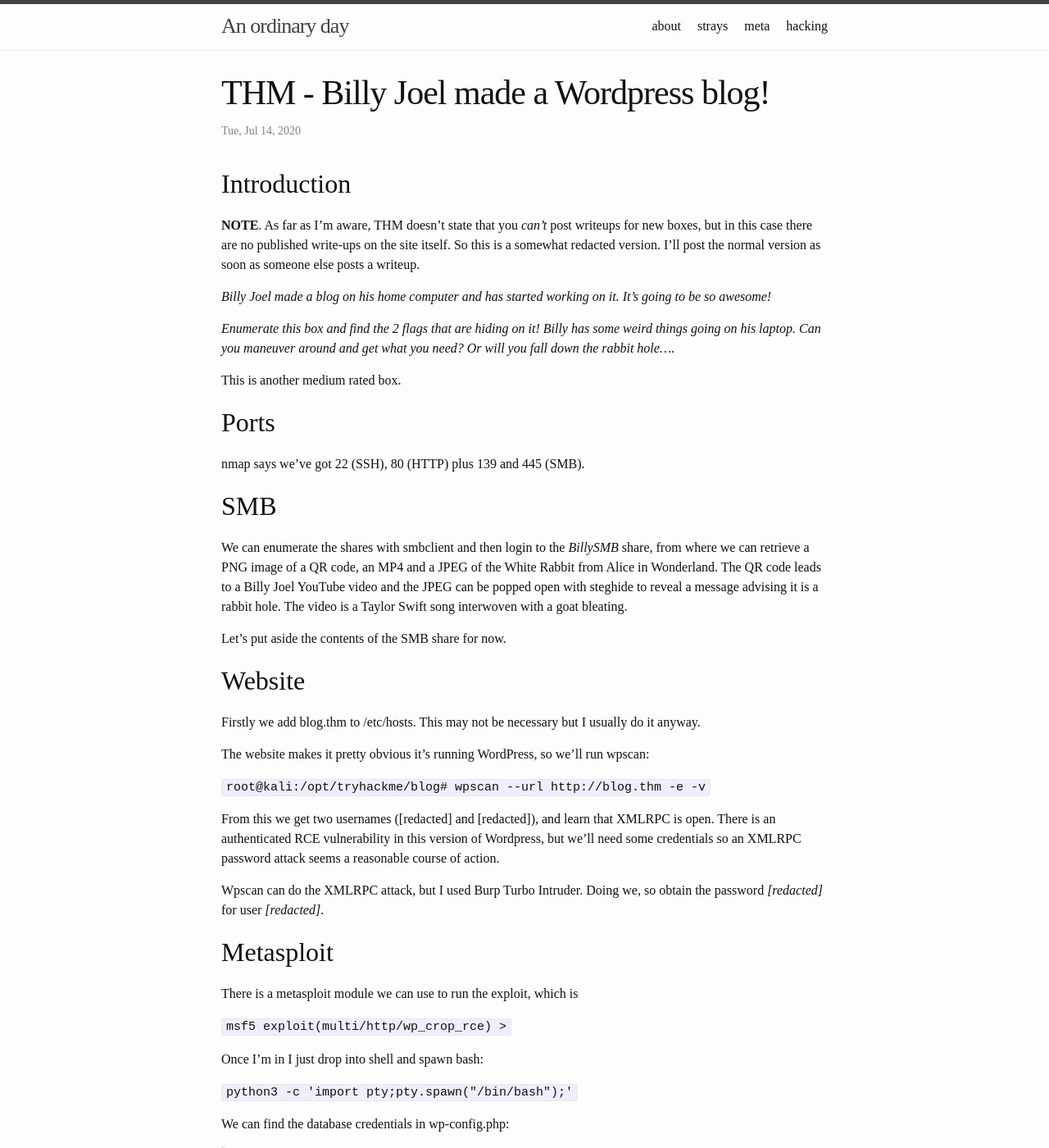
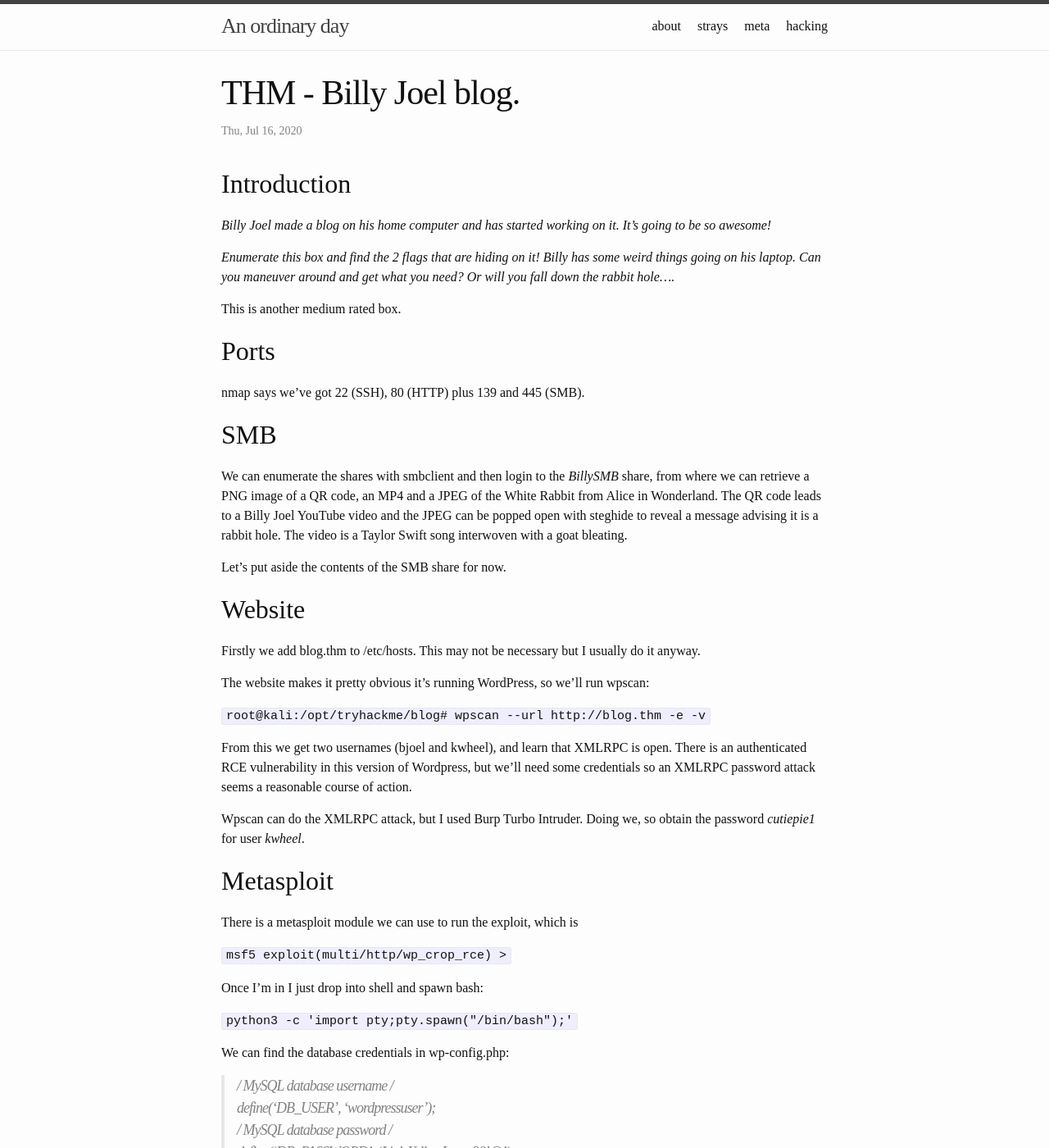
Before and after one commit to 0xordinaryday/blog, a Jekyll site: the page built from hacking/_posts/2020-07-16-blog.md, in a window 1280 px wide and 1400 px high. Shown: the whole window at 82% size. Built offline with Jekyll 4.4.1, drawn with Linux system fonts in a browser that asks for light colours; some of the changed text lies outside the part shown.

Commit message:
Replace redacted version of blog

```diff
--- a/hacking/_posts/2020-07-16-blog.md
+++ b/hacking/_posts/2020-07-16-blog.md
@@ -1,13 +1,11 @@
 ---
 layout: post
-title:  "THM - Billy Joel made a Wordpress blog!"
-date:   2020-07-14 18:00:00 +1000
+title:  "THM - Billy Joel blog."
+date:   2020-07-16 18:00:00 +1000
 category: hacking
 ---
 
 ## Introduction
-**NOTE**. As far as I'm aware, THM doesn't state that you *can't* post writeups for new boxes, but in this case there are no published write-ups on the site itself. So this is a somewhat redacted version. I'll post the normal version as soon as someone else posts a writeup.
-
 *Billy Joel made a blog on his home computer and has started working on it.  It's going to be so awesome!*
 
 *Enumerate this box and find the 2 flags that are hiding on it!  Billy has some weird things going on his laptop.  Can you maneuver around and get what you need?  Or will you fall down the rabbit hole....*
@@ -31,9 +29,9 @@
 root@kali:/opt/tryhackme/blog# wpscan --url http://blog.thm -e -v
 ``
 
-From this we get two usernames ([redacted] and [redacted]), and learn that XMLRPC is open. There is an authenticated RCE vulnerability in this version of Wordpress, but we'll need some credentials so an XMLRPC password attack seems a reasonable course of action.
+From this we get two usernames (bjoel and kwheel), and learn that XMLRPC is open. There is an authenticated RCE vulnerability in this version of Wordpress, but we'll need some credentials so an XMLRPC password attack seems a reasonable course of action.
 
-Wpscan can do the XMLRPC attack, but I used Burp Turbo Intruder. Doing we, so obtain the password *[redacted]* for user *[redacted]*.
+Wpscan can do the XMLRPC attack, but I used Burp Turbo Intruder. Doing we, so obtain the password *cutiepie1* for user *kwheel*.
 
 ## Metasploit
 There is a metasploit module we can use to run the exploit, which is
@@ -52,14 +50,14 @@
 >/ MySQL database username /
 define('DB_USER', 'wordpressuser');
 / MySQL database password /
-define('DB_PASSWORD', '[redacted]');
+define('DB_PASSWORD', 'LittleYellowLamp90!@');
 
 And then we can log into the database:
 
 ``
 www-data@blog:/dev/shm$ mysql --host=127.0.0.1 --port 3306 -u wordpressuser -p
 ``
->Enter password: [redacted]
+>Enter password: LittleYellowLamp90!@
 Welcome to the MySQL monitor.  Commands end with ; or \g.
 Your MySQL connection id is 38102
 Server version: 5.7.30-0ubuntu0.18.04.1 (Ubuntu)
@@ -73,23 +71,23 @@
 mysql> select * from wp_users;
 select * from wp_users;
 
-For [redacted]:
+For bjoel:
 
 ``
-$P$*******************************
+$P$BjoFHe8zIyjnQe/CBvaltzzC6ckPcO/
 ``
 
-and for [redacted]:
+and for kwheel:
 
 ``
-$P$*******************************
+$P$BedNwvQ29vr1TPd80CDl6WnHyjr8te.
 ``
 
-Hashcat happily cracks *[redacted]* for [redacted], but won't do the *[redacted]* hash with rockyou and best64 rules, so presumably we need to look elsewhere.
+Hashcat happily cracks *cutiepie1* for kwheel, but won't do the *bjoel* hash with rockyou and best64 rules, so presumably we need to look elsewhere.
 
 ## Elsewhere
 
-With some enumeration (via linenum.sh or otherwise) we can find a slightly unusual binary: [redacted]
+With some enumeration (via linenum.sh or otherwise) we can find a slightly unusual binary: /usr/sbin/checker
 
 Running this binary we get the message 'Not an admin'. Curious. We can download the file and trivially dissamble it with Ghidra, which reveals the following:
 
@@ -123,7 +121,7 @@
 And that's it. Now run
 
 ``
-www-data@blog:/$ [redacted]
+www-data@blog:/$ /usr/sbin/checker
 ``
 
 And we get:
```
